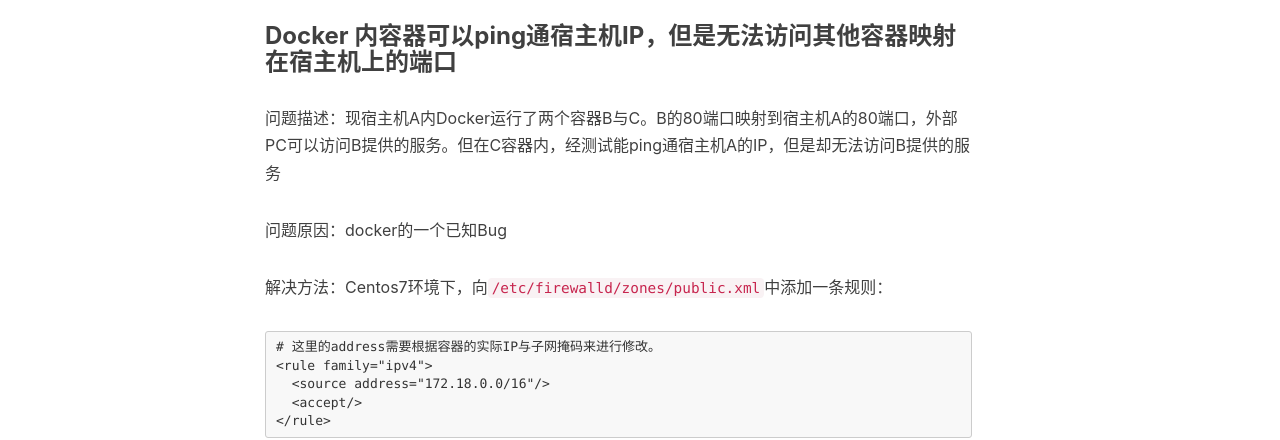
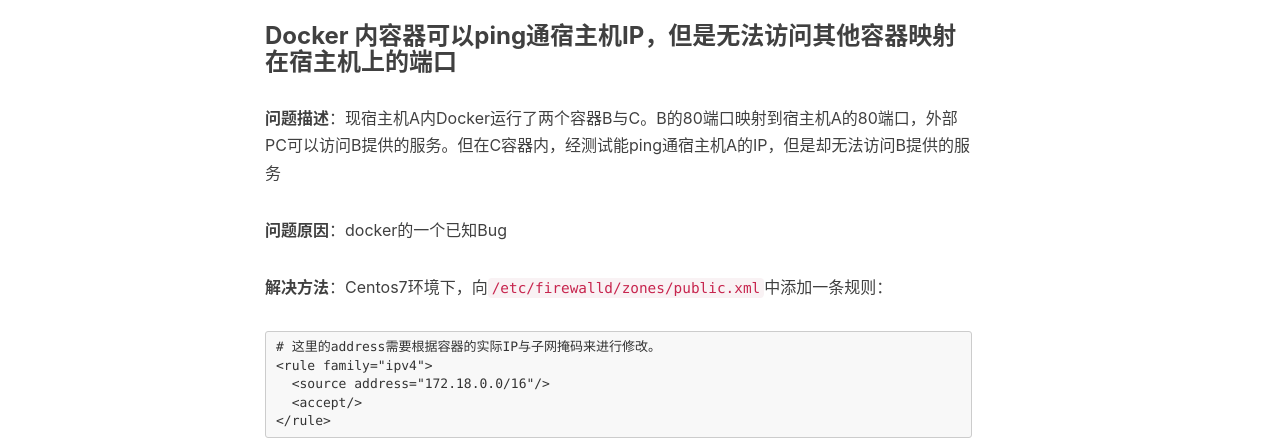
Before and after one commit to yinyuhang/yinyuhang.github.io, a Jekyll site: the page built from _posts/2019-03-12-pits-on-linux.md, in a window 1280 px wide and 900 px high, scrolled down 398 px. Shown: the part 152-592 px from the top of the window. Built offline with Jekyll 4.4.1, drawn with Linux system fonts in a browser that asks for light colours; nearby versions of some CDN libraries; comment, search, counter and statistics services are not loaded.

Commit message:
修改排版，标题

````diff
--- a/_posts/2019-03-12-pits-on-linux.md
+++ b/_posts/2019-03-12-pits-on-linux.md
@@ -9,11 +9,11 @@
 ---
 
 ### Docker 内容器可以ping通宿主机IP，但是无法访问其他容器映射在宿主机上的端口
-问题描述：现宿主机A内Docker运行了两个容器B与C。B的80端口映射到宿主机A的80端口，外部PC可以访问B提供的服务。但在C容器内，经测试能ping通宿主机A的IP，但是却无法访问B提供的服务
+**问题描述**：现宿主机A内Docker运行了两个容器B与C。B的80端口映射到宿主机A的80端口，外部PC可以访问B提供的服务。但在C容器内，经测试能ping通宿主机A的IP，但是却无法访问B提供的服务
 
-问题原因：docker的一个已知Bug
+**问题原因**：docker的一个已知Bug
 
-解决方法：Centos7环境下，向`/etc/firewalld/zones/public.xml`中添加一条规则：
+**解决方法**：Centos7环境下，向`/etc/firewalld/zones/public.xml`中添加一条规则：
 ```
 # 这里的address需要根据容器的实际IP与子网掩码来进行修改。
 <rule family="ipv4">
````
Also changed, not shown: _posts/2019-03-11-questions-to-resolve.md (+1 -1 lines).
